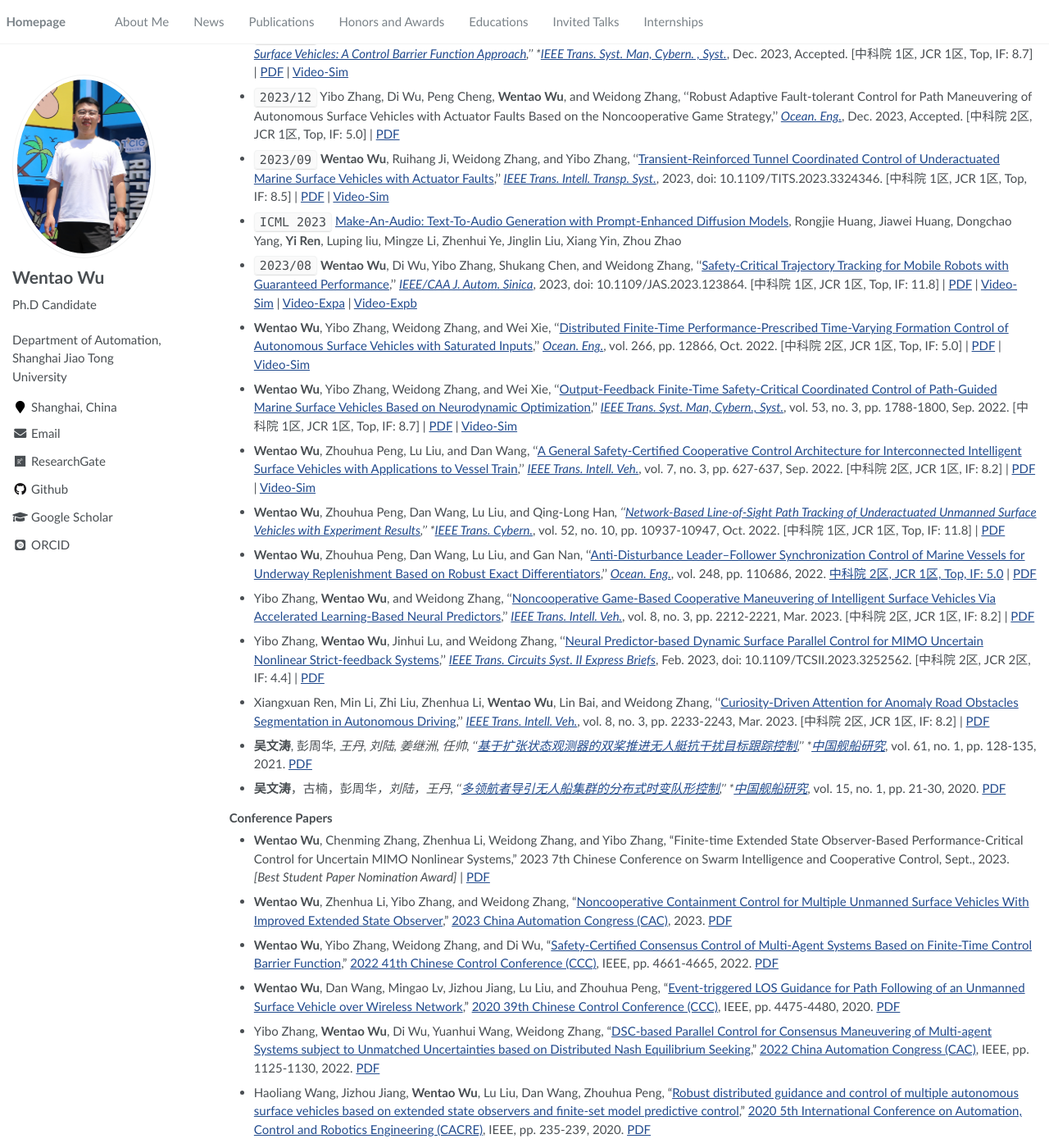
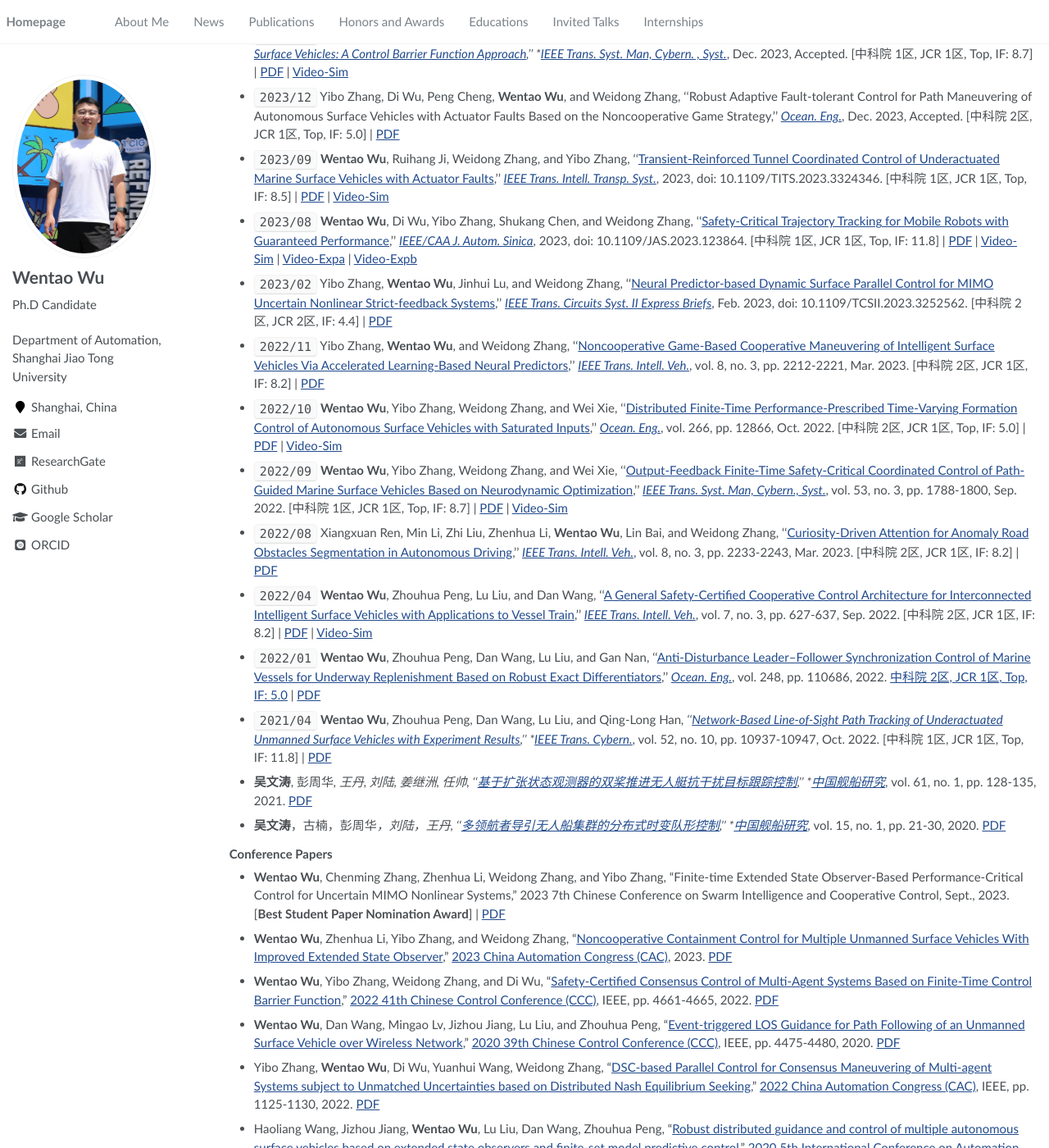
Before and after one commit to wwtsjtu/wwt.github.io, a Jekyll site: the page built from _pages/about.md, in a window 1280 px wide and 1400 px high, scrolled down 3663 px. Shown: the whole window at 82% size. Built offline with Jekyll 4.4.1, drawn with Linux system fonts in a browser that asks for light colours; some web fonts are replaced.

Commit message:
Update about.md

```diff
--- a/_pages/about.md
+++ b/_pages/about.md
@@ -150,32 +150,30 @@ My research interest includes neural machine translation and computer vision. I
 
 - ``2023/09`` **Wentao Wu**, Ruihang Ji, Weidong Zhang, and Yibo Zhang, ''[Transient-Reinforced Tunnel Coordinated Control of Underactuated Marine Surface Vehicles with Actuator Faults](https://ieeexplore.ieee.org/document/10292769),'' *[IEEE Trans. Intell. Transp. Syst.](https://ieeexplore.ieee.org/xpl/RecentIssue.jsp?punumber=6979)*, 2023, doi: 10.1109/TITS.2023.3324346. [中科院 1区, JCR 1区, Top, IF: 8.5] \| [PDF](/assets/papers/SCI/WuWentao-2023-IEEE-TITS.pdf) \| [Video-Sim](/assets/Video/Video-Sim/WuWentao-2023-IEEE-TITS.mp4)
 
-- ``ICML 2023`` [Make-An-Audio: Text-To-Audio Generation with Prompt-Enhanced Diffusion Models](https://text-to-audio.github.io/paper.pdf), Rongjie Huang, Jiawei Huang, Dongchao Yang, **Yi Ren**, Luping liu, Mingze Li, Zhenhui Ye, Jinglin Liu, Xiang Yin, Zhou Zhao
-
 - ``2023/08`` **Wentao Wu**, Di Wu, Yibo Zhang, Shukang Chen, and Weidong Zhang, ''[Safety-Critical Trajectory Tracking for Mobile Robots with Guaranteed Performance](/assets/papers/SCI/WuWentao-2023-IEEE-JAS.pdf),'' *[IEEE/CAA J. Autom. Sinica](https://ieeexplore.ieee.org/xpl/RecentIssue.jsp?punumber=6570654)*, 2023, doi: 10.1109/JAS.2023.123864. [中科院 1区, JCR 1区, Top, IF: 11.8] \| [PDF](/assets/papers/SCI/WuWentao-2023-IEEE-JAS.pdf) \| [Video-Sim](/assets/Video/Video-Sim/WuWentao-2023-IEEE-JAS.mp4) \| [Video-Expa](/assets/Video/Video-Exp/WuWentao-2023-IEEE-JASa.mp4) \| [Video-Expb](/assets/Video/Video-Exp/WuWentao-2023-IEEE-JASb.mp4)
 
-- **Wentao Wu**, Yibo Zhang, Weidong Zhang, and Wei Xie, ''[Distributed Finite-Time Performance-Prescribed Time-Varying Formation Control of Autonomous Surface Vehicles with Saturated Inputs](https://www.sciencedirect.com/science/article/abs/pii/S0029801822021497),'' *[Ocean. Eng.](https://www.sciencedirect.com/journal/ocean-engineering)*, vol. 266, pp. 12866, Oct. 2022. [中科院 2区, JCR 1区, Top, IF: 5.0] \| [PDF](/assets/papers/SCI/WuWentao-2022-OEb.pdf) \| [Video-Sim](/assets/Video/Video-Sim/WuWentao-2022-OEb.mp4)
+- ``2023/02`` Yibo Zhang, **Wentao Wu**, Jinhui Lu, and Weidong Zhang, ''[Neural Predictor-based Dynamic Surface Parallel Control for MIMO Uncertain Nonlinear Strict-feedback Systems](https://ieeexplore.ieee.org/abstract/document/10059139),'' *[IEEE Trans. Circuits Syst. II Express Briefs](https://ieeexplore.ieee.org/xpl/RecentIssue.jsp?punumber=8920)*, Feb. 2023, doi: 10.1109/TCSII.2023.3252562. [中科院 2区, JCR 2区, IF: 4.4] \| [PDF](/assets/papers/SCI/ZhangYibo-2023-IEEE-TCASII.pdf)
 
-- **Wentao Wu**, Yibo Zhang, Weidong Zhang, and Wei Xie, ''[Output-Feedback Finite-Time Safety-Critical Coordinated Control of Path-Guided Marine Surface Vehicles Based on Neurodynamic Optimization](https://ieeexplore.ieee.org/abstract/document/9900363),'' *[IEEE Trans. Syst. Man, Cybern., Syst.](https://ieeexplore.ieee.org/xpl/RecentIssue.jsp?punumber=6221021)*, vol. 53, no. 3, pp. 1788-1800, Sep. 2022. [中科院 1区, JCR 1区, Top, IF: 8.7] \| [PDF](/assets/papers/SCI/WuWentao-2022-IEEE-TSMCA.pdf) \| [Video-Sim](/assets/Video/Video-Sim/WuWentao-2022-IEEE-TSMCA.mp4)
+- ``2022/11`` Yibo Zhang, **Wentao Wu**, and Weidong Zhang, ''[Noncooperative Game-Based Cooperative Maneuvering of Intelligent Surface Vehicles Via Accelerated Learning-Based Neural Predictors](https://ieeexplore.ieee.org/abstract/document/9950329),'' *[IEEE Trans. Intell. Veh.](https://ieeexplore.ieee.org/xpl/RecentIssue.jsp?punumber=7274857)*, vol. 8, no. 3, pp. 2212-2221, Mar. 2023. [中科院 2区, JCR 1区, IF: 8.2] \| [PDF](/assets/papers/SCI/ZhangYibo-2022-IEEE-TIV.pdf)
 
-- **Wentao Wu**, Zhouhua Peng, Lu Liu, and Dan Wang, ''[A General Safety-Certified Cooperative Control Architecture for Interconnected Intelligent Surface Vehicles with Applications to Vessel Train](https://ieeexplore.ieee.org/abstract/document/9762043),'' *[IEEE Trans. Intell. Veh.](https://ieeexplore.ieee.org/xpl/RecentIssue.jsp?punumber=7274857)*, vol. 7, no. 3, pp. 627-637, Sep. 2022. [中科院 2区, JCR 1区, IF: 8.2] \| [PDF](/assets/papers/SCI/WuWentao-2022-IEEE-TIV.pdf) \| [Video-Sim](/assets/Video/Video-Sim/WuWentao-2022-IEEE-TIV.mp4)
+- ``2022/10`` **Wentao Wu**, Yibo Zhang, Weidong Zhang, and Wei Xie, ''[Distributed Finite-Time Performance-Prescribed Time-Varying Formation Control of Autonomous Surface Vehicles with Saturated Inputs](https://www.sciencedirect.com/science/article/abs/pii/S0029801822021497),'' *[Ocean. Eng.](https://www.sciencedirect.com/journal/ocean-engineering)*, vol. 266, pp. 12866, Oct. 2022. [中科院 2区, JCR 1区, Top, IF: 5.0] \| [PDF](/assets/papers/SCI/WuWentao-2022-OEb.pdf) \| [Video-Sim](/assets/Video/Video-Sim/WuWentao-2022-OEb.mp4)
 
-- **Wentao Wu**, Zhouhua Peng, Dan Wang, Lu Liu, and Qing-Long Han*, ''[Network-Based Line-of-Sight Path Tracking of Underactuated Unmanned Surface Vehicles with Experiment Results](https://ieeexplore.ieee.org/abstract/document/9440777),'' *[IEEE Trans. Cybern.](https://ieeexplore.ieee.org/xpl/RecentIssue.jsp?punumber=6221036)*, vol. 52, no. 10, pp. 10937-10947, Oct. 2022. [中科院 1区, JCR 1区, Top, IF: 11.8] \| [PDF](/assets/papers/SCI/WuWentao-2021-IEEE-TCYB.pdf)
+- ``2022/09`` **Wentao Wu**, Yibo Zhang, Weidong Zhang, and Wei Xie, ''[Output-Feedback Finite-Time Safety-Critical Coordinated Control of Path-Guided Marine Surface Vehicles Based on Neurodynamic Optimization](https://ieeexplore.ieee.org/abstract/document/9900363),'' *[IEEE Trans. Syst. Man, Cybern., Syst.](https://ieeexplore.ieee.org/xpl/RecentIssue.jsp?punumber=6221021)*, vol. 53, no. 3, pp. 1788-1800, Sep. 2022. [中科院 1区, JCR 1区, Top, IF: 8.7] \| [PDF](/assets/papers/SCI/WuWentao-2022-IEEE-TSMCA.pdf) \| [Video-Sim](/assets/Video/Video-Sim/WuWentao-2022-IEEE-TSMCA.mp4)
 
-- **Wentao Wu**, Zhouhua Peng, Dan Wang, Lu Liu, and Gan Nan, ''[Anti-Disturbance Leader–Follower Synchronization Control of Marine Vessels for Underway Replenishment Based on Robust Exact Differentiators](https://www.sciencedirect.com/science/article/abs/pii/S0029801822001445),'' *[Ocean. Eng.](https://www.sciencedirect.com/journal/ocean-engineering)*, vol. 248, pp. 110686, 2022. [中科院 2区, JCR 1区, Top, IF: 5.0]() \| [PDF](/assets/papers/SCI/WuWentao-2022-OE.pdf)
+- ``2022/08`` Xiangxuan Ren, Min Li, Zhi Liu, Zhenhua Li, **Wentao Wu**, Lin Bai, and Weidong Zhang, ''[Curiosity-Driven Attention for Anomaly Road Obstacles Segmentation in Autonomous Driving](https://ieeexplore.ieee.org/abstract/document/9878245),'' *[IEEE Trans. Intell. Veh.](https://ieeexplore.ieee.org/xpl/RecentIssue.jsp?punumber=7274857)*, vol. 8, no. 3, pp. 2233-2243, Mar. 2023. [中科院 2区, JCR 1区, IF: 8.2] \| [PDF](/assets/papers/SCI/RenXiangxuan-2022-IEEE-TIV.pdf)
 
-- Yibo Zhang, **Wentao Wu**, and Weidong Zhang, ''[Noncooperative Game-Based Cooperative Maneuvering of Intelligent Surface Vehicles Via Accelerated Learning-Based Neural Predictors](https://ieeexplore.ieee.org/abstract/document/9950329),'' *[IEEE Trans. Intell. Veh.](https://ieeexplore.ieee.org/xpl/RecentIssue.jsp?punumber=7274857)*, vol. 8, no. 3, pp. 2212-2221, Mar. 2023. [中科院 2区, JCR 1区, IF: 8.2] \| [PDF](/assets/papers/SCI/ZhangYibo-2022-IEEE-TIV.pdf)
+- ``2022/04`` **Wentao Wu**, Zhouhua Peng, Lu Liu, and Dan Wang, ''[A General Safety-Certified Cooperative Control Architecture for Interconnected Intelligent Surface Vehicles with Applications to Vessel Train](https://ieeexplore.ieee.org/abstract/document/9762043),'' *[IEEE Trans. Intell. Veh.](https://ieeexplore.ieee.org/xpl/RecentIssue.jsp?punumber=7274857)*, vol. 7, no. 3, pp. 627-637, Sep. 2022. [中科院 2区, JCR 1区, IF: 8.2] \| [PDF](/assets/papers/SCI/WuWentao-2022-IEEE-TIV.pdf) \| [Video-Sim](/assets/Video/Video-Sim/WuWentao-2022-IEEE-TIV.mp4)
 
-- Yibo Zhang, **Wentao Wu**, Jinhui Lu, and Weidong Zhang, ''[Neural Predictor-based Dynamic Surface Parallel Control for MIMO Uncertain Nonlinear Strict-feedback Systems](https://ieeexplore.ieee.org/abstract/document/10059139),'' *[IEEE Trans. Circuits Syst. II Express Briefs](https://ieeexplore.ieee.org/xpl/RecentIssue.jsp?punumber=8920)*, Feb. 2023, doi: 10.1109/TCSII.2023.3252562. [中科院 2区, JCR 2区, IF: 4.4] \| [PDF](/assets/papers/SCI/ZhangYibo-2023-IEEE-TCASII.pdf)
+- ``2022/01`` **Wentao Wu**, Zhouhua Peng, Dan Wang, Lu Liu, and Gan Nan, ''[Anti-Disturbance Leader–Follower Synchronization Control of Marine Vessels for Underway Replenishment Based on Robust Exact Differentiators](https://www.sciencedirect.com/science/article/abs/pii/S0029801822001445),'' *[Ocean. Eng.](https://www.sciencedirect.com/journal/ocean-engineering)*, vol. 248, pp. 110686, 2022. [中科院 2区, JCR 1区, Top, IF: 5.0]() \| [PDF](/assets/papers/SCI/WuWentao-2022-OE.pdf)
 
-- Xiangxuan Ren, Min Li, Zhi Liu, Zhenhua Li, **Wentao Wu**, Lin Bai, and Weidong Zhang, ''[Curiosity-Driven Attention for Anomaly Road Obstacles Segmentation in Autonomous Driving](https://ieeexplore.ieee.org/abstract/document/9878245),'' *[IEEE Trans. Intell. Veh.](https://ieeexplore.ieee.org/xpl/RecentIssue.jsp?punumber=7274857)*, vol. 8, no. 3, pp. 2233-2243, Mar. 2023. [中科院 2区, JCR 1区, IF: 8.2] \| [PDF](/assets/papers/SCI/RenXiangxuan-2022-IEEE-TIV.pdf)
+- ``2021/04`` **Wentao Wu**, Zhouhua Peng, Dan Wang, Lu Liu, and Qing-Long Han*, ''[Network-Based Line-of-Sight Path Tracking of Underactuated Unmanned Surface Vehicles with Experiment Results](https://ieeexplore.ieee.org/abstract/document/9440777),'' *[IEEE Trans. Cybern.](https://ieeexplore.ieee.org/xpl/RecentIssue.jsp?punumber=6221036)*, vol. 52, no. 10, pp. 10937-10947, Oct. 2022. [中科院 1区, JCR 1区, Top, IF: 11.8] \| [PDF](/assets/papers/SCI/WuWentao-2021-IEEE-TCYB.pdf)
 
 - **吴文涛**, 彭周华*, 王丹, 刘陆, 姜继洲, 任帅, ''[基于扩张状态观测器的双桨推进无人艇抗干扰目标跟踪控制](http://www.ship-research.com/cn/article/doi/10.19693/j.issn.1673-3185.01665?viewType=HTML),'' *[中国舰船研究](http://zgjcyj.xml-journal.net/index.htm)*, vol. 61, no. 1, pp. 128-135, 2021. [PDF](/assets/papers/ZWHX/J-核心-2020-WuWentao-中国舰船研究a.pdf)
 
 - **吴文涛**，古楠，彭周华*，刘陆，王丹, ''[多领航者导引无人船集群的分布式时变队形控制](https://web.archive.org/web/20201126111532id_/http://html.rhhz.net/ZGJCYJ/html/2020-1-21.htm),'' *[中国舰船研究](http://zgjcyj.xml-journal.net/index.htm)*, vol. 15, no. 1, pp. 21-30, 2020. [PDF](/assets/papers/ZWHX/J-核心-2020-WuWentao-中国舰船研究b.pdf)
 
 ### Conference Papers
-- **Wentao Wu**, Chenming Zhang, Zhenhua Li, Weidong Zhang, and Yibo Zhang, "Finite-time Extended State Observer-Based Performance-Critical Control for Uncertain MIMO Nonlinear Systems," 2023 7th Chinese Conference on Swarm Intelligence and Cooperative Control, Sept., 2023. *[Best Student Paper Nomination Award]* \| [PDF](/assets/papers/EI/2023-CCSICC.pdf)
+- **Wentao Wu**, Chenming Zhang, Zhenhua Li, Weidong Zhang, and Yibo Zhang, "Finite-time Extended State Observer-Based Performance-Critical Control for Uncertain MIMO Nonlinear Systems," 2023 7th Chinese Conference on Swarm Intelligence and Cooperative Control, Sept., 2023. [**Best Student Paper Nomination Award**] \| [PDF](/assets/papers/EI/2023-CCSICC.pdf)
 
 - **Wentao Wu**, Zhenhua Li, Yibo Zhang, and Weidong Zhang, "[Noncooperative Containment Control for Multiple Unmanned Surface Vehicles With Improved Extended State Observer](https://review.cacpaper.com/914/paper)," [2023 China Automation Congress (CAC)](https://ieeexplore.ieee.org/xpl/conhome/10054511/proceeding), 2023. [PDF](/assets/papers/EI/2023-CAC.pdf)
 
```
